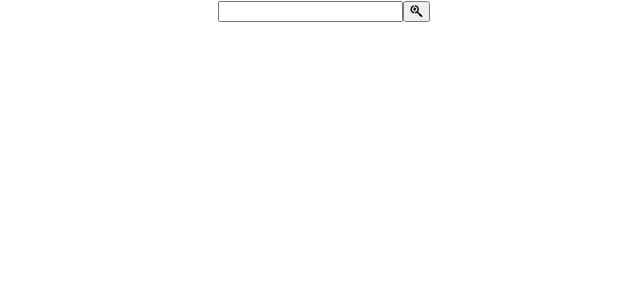
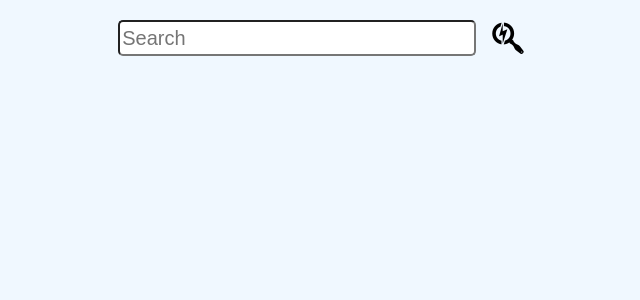
Before and after one commit to jgmalinov/Reddit-Client--Lil-Reddit, a React (Create React App) app: page / in a window 1280 px wide. Shown: the top 300 px of the page, without its empty margins (316-956 px from the left). Built offline with nearby package versions, Linux system fonts and the light colour scheme.

Commit message:
added initial styling, logic for comment section implementation

```diff
--- a/src/App.css
+++ b/src/App.css
@@ -1,11 +1,101 @@
+html {
+  background-color: aliceblue;
+}
+
 .App {
-  text-align: center;
+  display: grid;
+  justify-content: center;
+
+}
+
+#searchbar {
+  display: flex;
+  justify-content: center;
+  margin-top: 20px;
+}
+
+#searchbar input {
+  width: 350px;
+  height: 30px;
+  border-radius: 5px;
+  background-color: white;
+  text-align: left;
+  font-size: 20px;
+}
+
+#searchbar button {
+  background-color: transparent;
+  margin-left: 10px;
+  border: 0px;
+}
+
+#searchbar button i {
+  font-size: 35px;
+}
+
+#searchbar button i:hover {
+  cursor: pointer;
 }
 
 img {
-  max-width: 90%;
+  max-width: 95%;
 }
 
-#post {
-  width: 60%;
+#main {
+  display: flex;
+  justify-content: center;
+  align-items: center;
+  flex-direction: column;
 }
+
+.post {
+  display: grid;
+  border-radius: 6px;
+  box-shadow: 3px 3px 3px black;
+  margin: 20px 0px;
+  padding: 0px 10px 22.178px 10px;
+  background-color: white;
+}
+
+.info {
+  justify-self: center;
+  display: flex;
+  justify-content: left;
+  flex-direction: column;
+  width: 95%;
+}
+
+.visual-content {
+  display: flex;
+  justify-content: center;
+}
+
+.statistics {
+  display: flex;
+  justify-content: center;
+  width: 95%;
+  justify-self: center;
+  margin-top: 15px;
+}
+
+
+#centerstats {
+  width: 100%;
+  display: flex;
+  justify-content: space-between;
+}
+
+
+
+.fa-regular.fa-thumbs-down {
+  color: red;
+  font-size: 20px;
+  transform: scaleX(-1);
+  margin: 0px 6px 0px 4px;
+}
+
+.fa-regular.fa-thumbs-up {
+  color: rgb(25, 188, 25);
+  font-size: 20px;
+  margin: 0px 6px 0px 4px;
+}
--- a/src/features/SearchBar/SearchBar.js
+++ b/src/features/SearchBar/SearchBar.js
@@ -62,8 +62,8 @@ export default function SearchBar(args) {
     }
 
     return (
-        <form onSubmit={Search}>
-            <input type='text'></input>
+        <form id='searchbar' onSubmit={Search}>
+            <input type='text' placeholder='Search'></input>
             <button><i className="fa-brands fa-searchengin"></i></button>
         </form>
     )
--- a/src/features/Utilities/Utilities.js
+++ b/src/features/Utilities/Utilities.js
@@ -5,16 +5,22 @@ export  function postsConverter(posts) {
             let jsxPost;
             if (isImage(currentPost.url)) {
                 jsxPost = (
-                    <div id={post} style={{width:'640px'}}>
+                    <div className='post' id={post} style={{width:'640px'}}>
                         <section className="info">
-                            <h5>/{currentPost.subreddit}, Author: {currentPost.author}</h5>
+                            <h5>/{currentPost.subreddit}, Posted by: {currentPost.author}</h5>
                             <h3>{currentPost.title}</h3>
                         </section>
                         <section className="visual-content">
                             {<img src={currentPost.url} alt='content visualization'></img>}
                         </section>
                         <section className="statistics">
-                            <a>{}</a>
+                            <div id="centerstats">
+                                <a>{posts[post].numComments} comments</a>
+                                <div className="thumbs">
+                                <a>{posts[post].ups}<i className="fa-regular fa-thumbs-up"></i></a>
+                                <a>{posts[post].downs}<i className="fa-regular fa-thumbs-down"></i></a>
+                                </div>
+                            </div>
                         </section>
                     </div>
                 );
```
